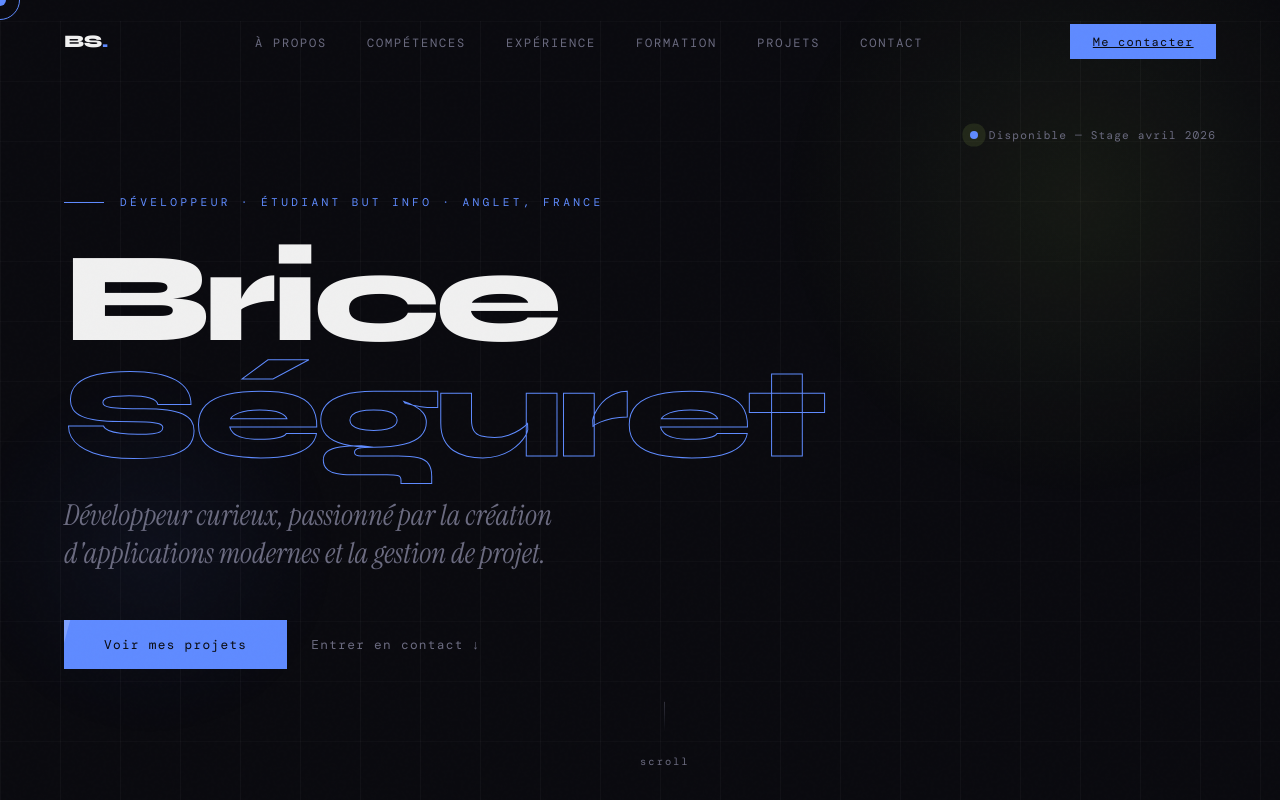
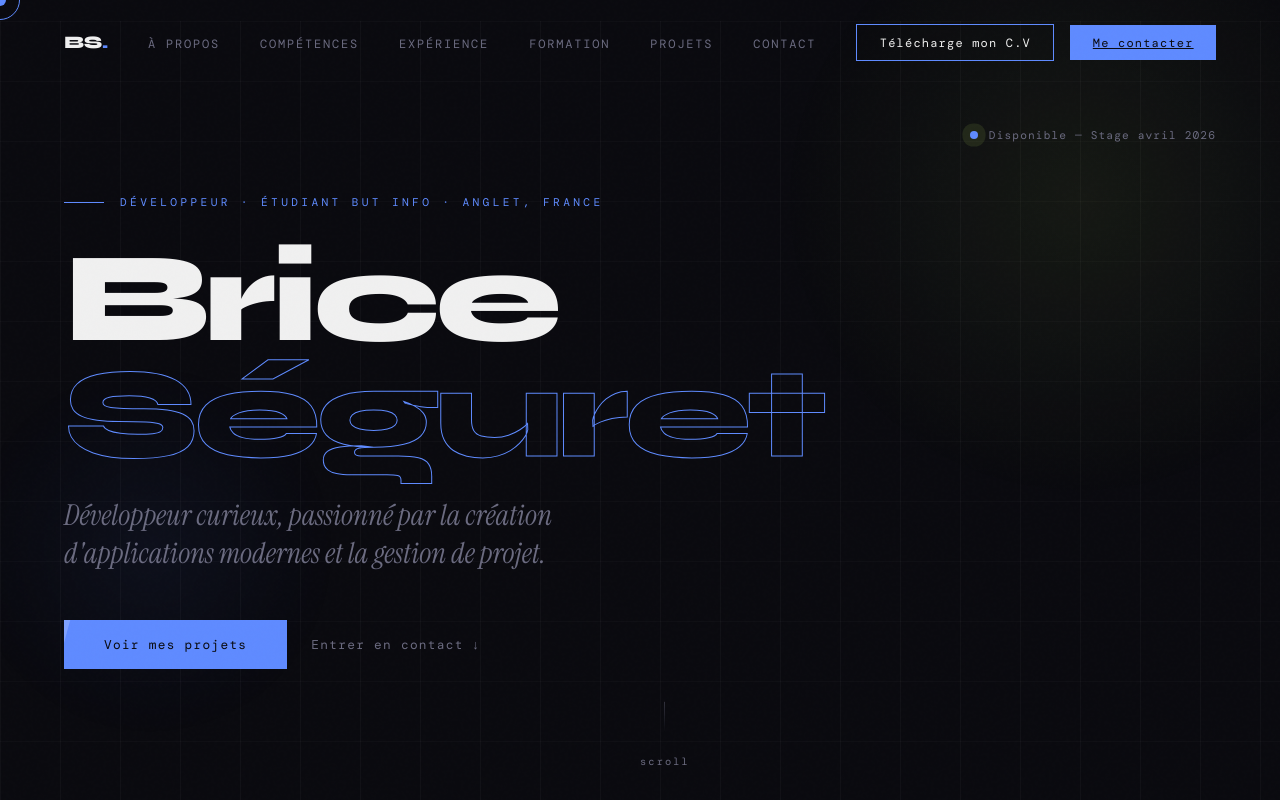
Before and after one commit to Briceseg40/Portfolio, a plain HTML site: page index.html in a window 1280 px wide. Shown: the top 800 px of the page. Drawn offline with nearby package versions, Linux system fonts and the light colour scheme; a web font is replaced by a local one.

Commit message:
ajout de mon CV

```diff
--- a/index.html
+++ b/index.html
@@ -12,7 +12,6 @@
 <div class="cursor" id="cursor"></div>
 <div class="cursor-ring" id="cursorRing"></div>
 
-<!-- NAV -->
 <nav id="nav">
   <a href="#hero" class="nav-logo">BS<span>.</span></a>
   <ul class="nav-links">
@@ -23,7 +22,11 @@
     <li><a href="#projects">Projets</a></li>
     <li><a href="#contact">Contact</a></li>
   </ul>
-  <a href="mailto:brice.seguret@gmail.com" class="nav-cta">Me contacter</a>
+
+  <div class="nav-actions">
+    <a href="CV_Brice_Seguret.pdf" class="nav-cv" download>Télécharge mon C.V</a>
+    <a href="mailto:brice.seguret@gmail.com" class="nav-cta">Me contacter</a>
+  </div>
 </nav>
 
 <!-- HERO -->
@@ -341,6 +344,11 @@
         <span class="contact-link-label">GitHub · Briceseg40</span>
         <span class="contact-link-arrow">→</span>
       </a>
+      <a href="https://www.linkedin.com/in/brice-seguret/" target="_blank" class="contact-link">
+        <span class="contact-link-icon">⌥</span>
+        <span class="contact-link-label">Linkedin - Brice Seguret</span>
+        <span class="contact-link-arrow">→</span>
+      </a>
     </div>
   </div>
 </section>
--- a/style.css
+++ b/style.css
@@ -20,7 +20,39 @@
     overflow-x: hidden;
     cursor: none;
   }
+/* Container pour aligner les deux boutons */
+.nav-actions {
+  display: flex;
+  gap: 1rem;
+  align-items: center;
+}
 
+/* Style du bouton CV (Outline) */
+.nav-cv {
+  font-family: 'DM Mono', monospace;
+  font-size: 0.75rem;
+  letter-spacing: 0.1em;
+  text-decoration: none;
+  color: var(--text);
+  padding: 0.6rem 1.4rem;
+  border: 1px solid var(--accent);
+  transition: all 0.3s ease;
+  cursor: none;
+}
+
+.nav-cv:hover {
+  background: var(--accent);
+  color: #0a0a0f;
+  transform: translateY(-2px);
+}
+
+/* Ajustement pour que le curseur réagisse bien au nouveau bouton */
+body:has(.nav-cv:hover) .cursor {
+  width: 20px; height: 20px; background: var(--accent2);
+}
+body:has(.nav-cv:hover) .cursor-ring {
+  width: 60px; height: 60px;
+}
   /* CUSTOM CURSOR */
   .cursor {
     position: fixed; width: 12px; height: 12px;
```
Also changed, not shown: 1 other file.
